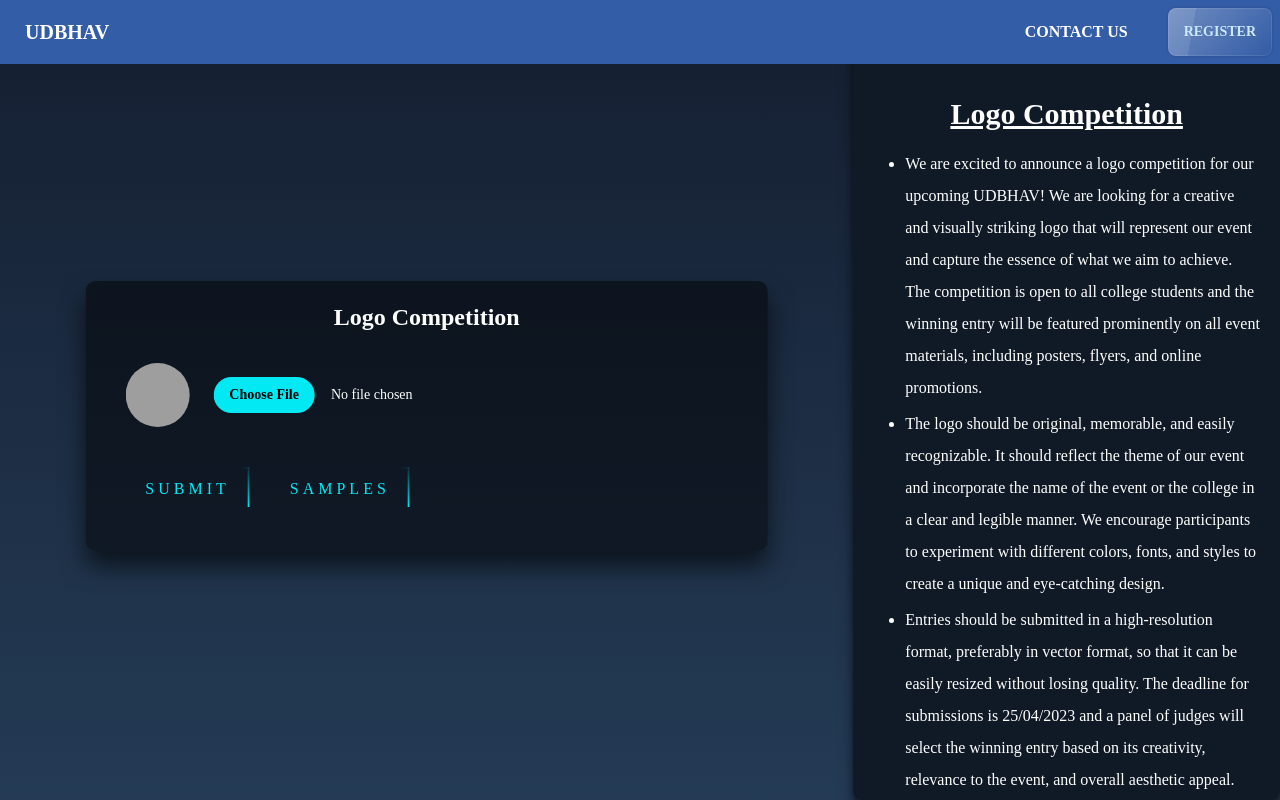
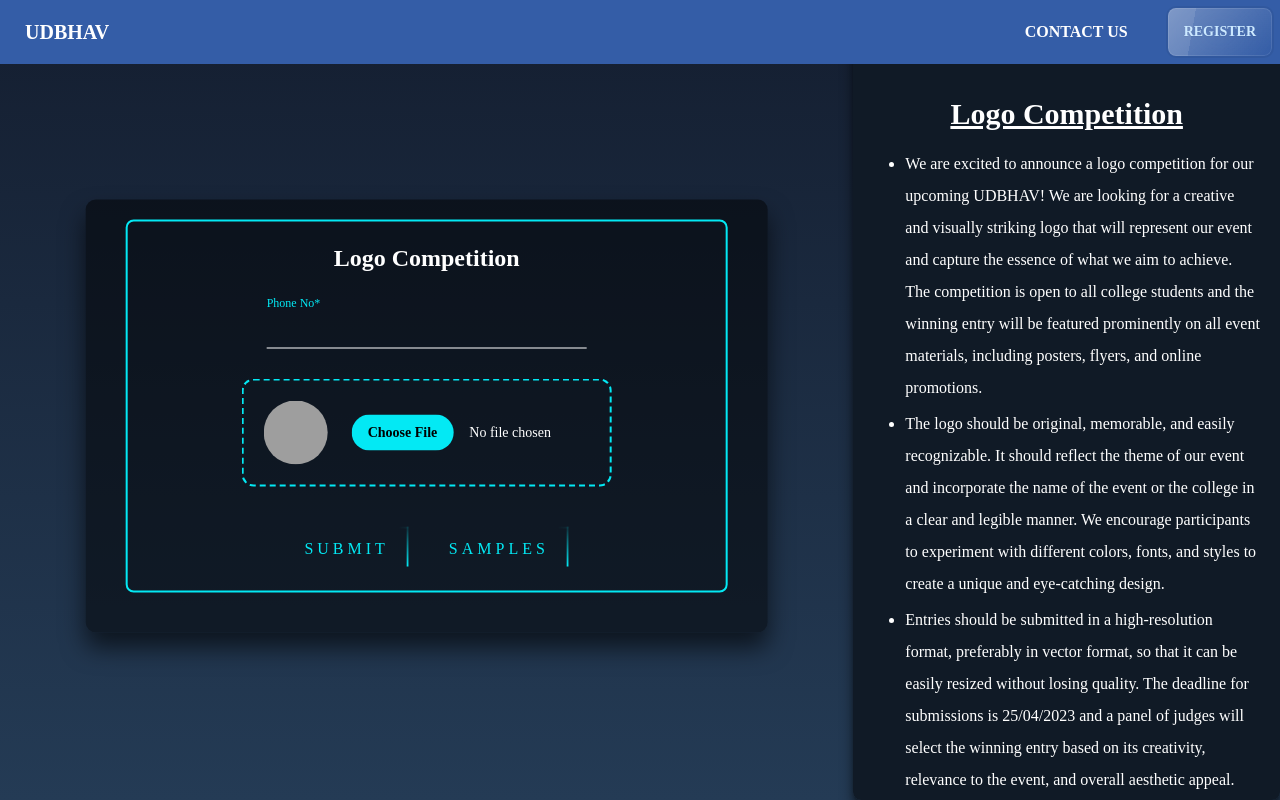
Before and after one commit to atulsingh369/udbhav-2023, a React (Vite) app: page /forms/logo-competition in a window 1280 px wide. Built offline with nearby package versions, Linux system fonts and the light colour scheme; grey boxes are pictures that could not be loaded.

Commit message:
changed logo competition form

```diff
--- a/src/components/forms/ExtraForms.jsx
+++ b/src/components/forms/ExtraForms.jsx
@@ -11,40 +11,40 @@ const ExtraForms = () => {
   const user = useSelector((state) => state.user);
   const [loading, setLoading] = useState(false);
   const navigate = useNavigate();
+  const [image, setImage] = useState(null);
+  const [phn, setPhn] = useState();
 
   const [avatar, setAvatar] = useState(
     "https://plus.unsplash.com/premium_photo-1661914978519-52a11fe159a7?ixlib=rb-4.0.3&ixid=MnwxMjA3fDB8MHxzZWFyY2h8MTN8fGxpZ2h0JTIwaWNvbnN8ZW58MHx8MHx8&auto=format&fit=crop&w=500&q=60"
   );
 
   const handleChange = async (e) => {
-    const logo = e.target.files[0];
-    const imageRef = ref(storage, user.displayName);
-    await uploadBytes(imageRef, logo);
-    const url = await getDownloadURL(imageRef);
-    setAvatar(url);
+    setImage(e.target.files[0]);
+    setAvatar(URL.createObjectURL(e.target.files[0]));
   };
 
   const handleSubmit = async (e) => {
     e.preventDefault();
     setLoading(true);
-    if (!form.name || !form.email || !form.phnNo || form.file) {
-      toast.error("Enter Details");
+    if (!image) {
+      toast.error("Enter Logo");
       setLoading(false);
-      setForm(initialValues);
       setAvatar(
         "https://plus.unsplash.com/premium_photo-1661914978519-52a11fe159a7?ixlib=rb-4.0.3&ixid=MnwxMjA3fDB8MHxzZWFyY2h8MTN8fGxpZ2h0JTIwaWNvbnN8ZW58MHx8MHx8&auto=format&fit=crop&w=500&q=60"
       );
       return;
     } else {
+      const imageRef = ref(storage, `logo_${user.displayName}`);
+      await uploadBytes(imageRef, image);
+      const url = await getDownloadURL(imageRef);
       await setDoc(doc(db, "logo-competition", user.displayName), {
         Name: user.displayName,
         Email: user.email,
-        phoneNo: user.phnNo,
-        Link: avatar,
+        Phone: phn,
+        Link: url,
       });
       toast.success("Logo Submitted");
       setLoading(false);
-      setForm(initialValues);
       setAvatar(
         "https://plus.unsplash.com/premium_photo-1661914978519-52a11fe159a7?ixlib=rb-4.0.3&ixid=MnwxMjA3fDB8MHxzZWFyY2h8MTN8fGxpZ2h0JTIwaWNvbnN8ZW58MHx8MHx8&auto=format&fit=crop&w=500&q=60"
       );
@@ -62,16 +62,31 @@ const ExtraForms = () => {
             <div
               key={i}
               className="grid grid-cols-1
-                md:grid-cols-3 h-screen w-full ">
+                md:grid-cols-3 h-screen w-full "
+            >
               <div
                 key={i}
-                className="login-box scrollbar-hidden w-full md:w-4/5 pt-20 md:pt-5 overflow-scroll h-screen md:h-fit mt-4 relative md:col-span-2">
+                className="login-box scrollbar-hidden w-full md:w-4/5 pt-20 md:pt-5 overflow-scroll h-screen md:h-fit mt-4 relative md:col-span-2"
+              >
                 {item[1].map((value, index) => {
                   return (
-                    <div key={index}>
+                    <div key={index} className="grid place-items-center p-5 border-2 border-[#03e9f4] rounded-lg">
                       <h2 className="text-2xl font-semibold">{value.title}</h2>
-                      <div>
-                        <div className="flex items-center space-x-6">
+                      <div className="user-box w-80">
+                        <input
+                          maxlength="10"
+                          type="tel"
+                          name="phnNo"
+                          value={phn}
+                          onChange={(e) => setPhn(e.target.value)}
+                          required=""
+                        />
+                        <label>Phone No*</label>
+                      </div>
+                      <label
+                        className="flex items-center space-x-6 border-2 border-dashed border-[#03e9f4] p-5 rounded-xl cursor-pointer"
+                        htmlFor="logo"
+                      >
                         <div className="shrink-0">
                           <img
                             className="h-16 w-16 object-cover rounded-full"
@@ -83,16 +98,18 @@ const ExtraForms = () => {
                         <input
                           onChange={handleChange}
                           type="file"
+                          id="logo"
                           accept="image/jpeg,image/jpg,image/png"
                           className="block w-full text-sm text-white file:mr-4 file:py-2 file:px-4 file:rounded-full file:border-0 file:text-sm file:font-semibold file:bg-[#03e9f4] file:text-black hover:file:cursor-pointer"
                         />
-                        </div>
+                      </label>
 
                       <div className="flex gap-5 items-center ">
                         <button
                           onClick={handleSubmit}
                           className="submit"
-                            type="submit">
+                          type="submit"
+                        >
                           <span></span>
                           <span></span>
                           <span></span>
@@ -108,7 +125,6 @@ const ExtraForms = () => {
                             Samples
                           </Link>
                         </button>
-                        </div>
                       </div>
                     </div>
                   );
```
Lines whose indentation alone changed are shown as unchanged.
